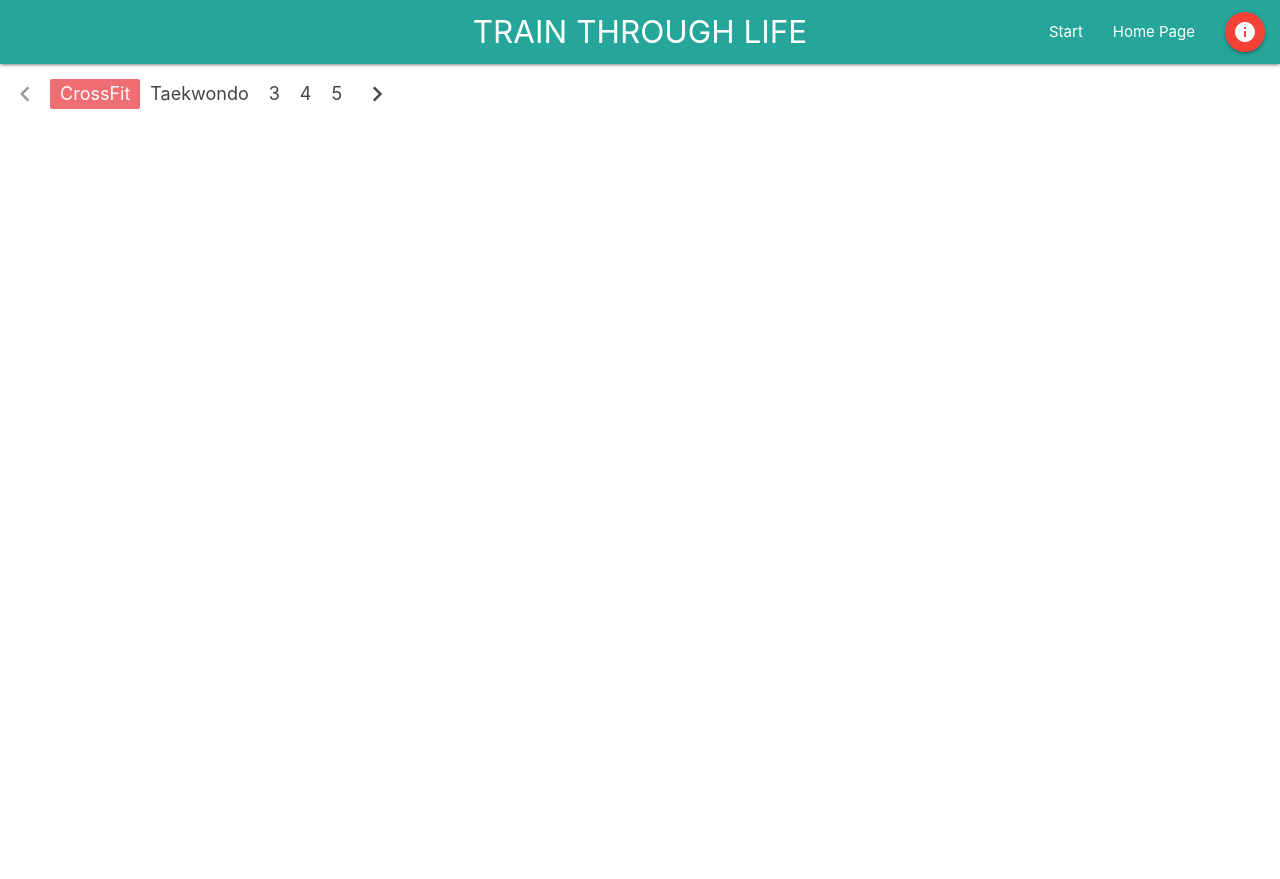
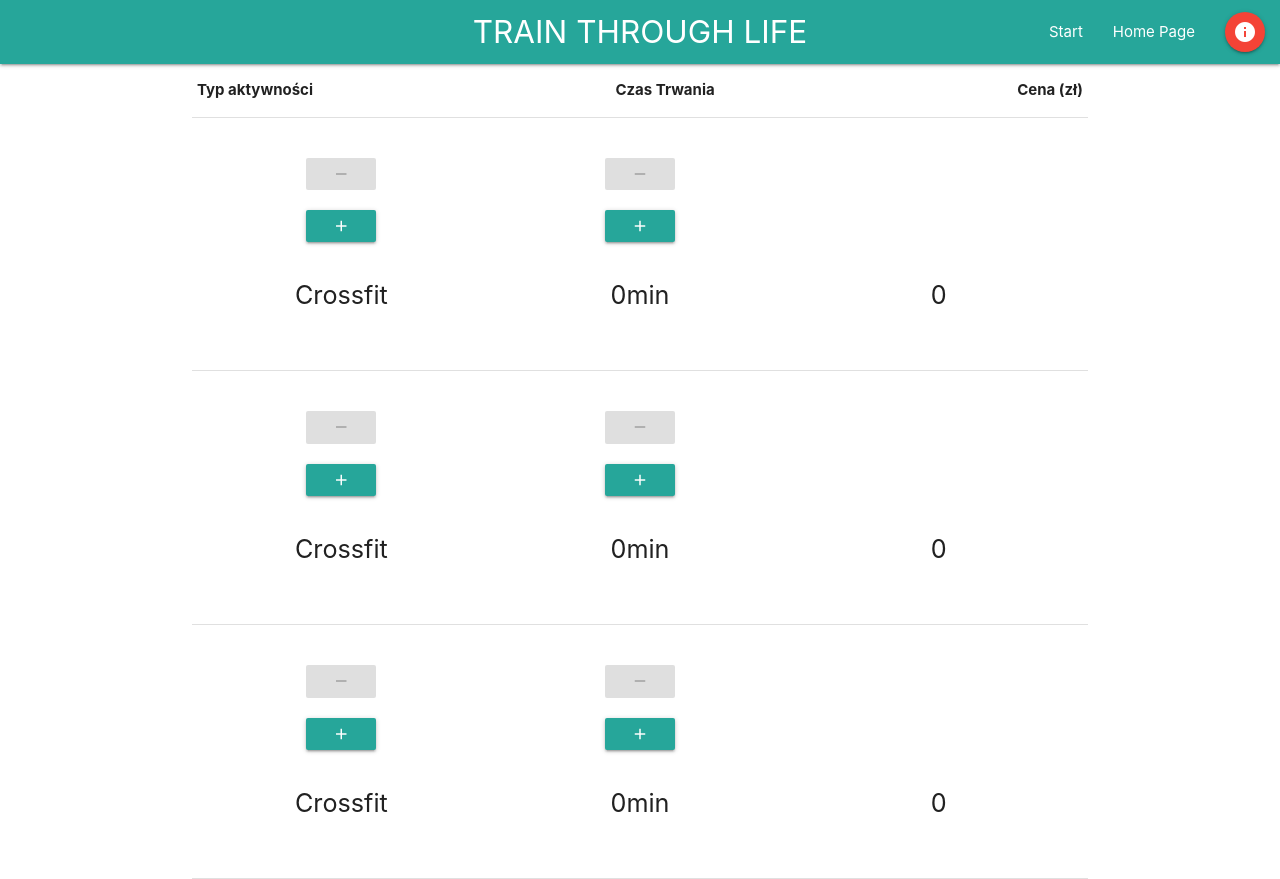
Before and after one commit to LexAeterna12321/Train-Through-Life, a React (Create React App) app: page /addtraining in a window 1280 px wide. Before the commit the page ends 800 px from the top, so only its background shows below. Built offline with nearby package versions, Linux system fonts and the light colour scheme.

Commit message:
adding training section added

```diff
--- a/src/App.js
+++ b/src/App.js
@@ -7,7 +7,7 @@ import SignUp from "./components/project/auth/SignUp";
 import SignInUser from "./components/project/auth/SignInUser";
 import SignInTrainer from "./components/project/auth/SignInTrainer";
 import Dashboard from "./components/project/Dashboard";
-import AddTraining from "./components/project/dashboard/AddTraining";
+import AddTraining from "./components/project/training/TrainingList";
 import About from "./components/project/About";
 
 class App extends Component {
--- a/src/components/project/dashboard/AddTraining.js
+++ /dev/null
@@ -1,37 +0,0 @@
-import React from "react";
-
-const AddTraining = () => {
-  return (
-    <div classNameName="container">
-      <ul className="pagination">
-        <li className="disabled">
-          <a href="#!">
-            <i className="material-icons">chevron_left</i>
-          </a>
-        </li>
-        <li className="active">
-          <a href="#!">CrossFit</a>
-        </li>
-        <li className="waves-effect">
-          <a href="#!">Taekwondo</a>
-        </li>
-        <li className="waves-effect">
-          <a href="#!">3</a>
-        </li>
-        <li className="waves-effect">
-          <a href="#!">4</a>
-        </li>
-        <li className="waves-effect">
-          <a href="#!">5</a>
-        </li>
-        <li className="waves-effect">
-          <a href="#!">
-            <i className="material-icons">chevron_right</i>
-          </a>
-        </li>
-      </ul>
-    </div>
-  );
-};
-
-export default AddTraining;
--- a/src/components/project/trainers/TrainerDetail.js
+++ b/src/components/project/trainers/TrainerDetail.js
@@ -1,4 +1,5 @@
 import React from "react";
+import { Link } from "react-router-dom";
 
 const TrainerDetail = props => {
   const { first_name, last_name, photo, description, classes } = props.trainer;
@@ -12,12 +13,12 @@ const TrainerDetail = props => {
           <span className="card-title black-text">
             {first_name} {last_name}
           </span>
-          <a
-            href="/addTraining"
+          <Link
+            to="/addTraining"
             className="btn-floating halfway-fab waves-effect waves-light red right"
           >
             <i className="material-icons">alarm_add</i>
-          </a>
+          </Link>
         </div>
         <div className="card-content left-align">
           <p>{description}</p>
--- /dev/null
+++ b/src/components/project/training/TrainingDetail.js
@@ -0,0 +1,134 @@
+import React, { Component } from "react";
+
+class TrainingDetail extends Component {
+  constructor(props) {
+    super(props);
+    this.classesRef = React.createRef();
+    this.state = {
+      classes: { type: "Crossfit", duration: 0, totalCost: 0 },
+      orderedClasses: ""
+    };
+  }
+
+  activateClasses = () => {
+    const ref = this.classesRef.current;
+    const type = ref.innerText;
+    ref.classList.remove("red-text");
+    ref.classList.add("green-text");
+    const classes = { ...this.state.classes, type };
+    this.setState({ classes, orderedClasses: classes.type });
+  };
+  deactivateClasses = () => {
+    const ref = this.classesRef.current;
+    const type = ref.innerText;
+    ref.classList.remove("green-text");
+    const classes = { ...this.state.classes, type };
+    this.setState({ classes, orderedClasses: "" });
+  };
+
+  incrementDuration = () => {
+    let duration = this.state.classes.duration;
+    let totalCost = this.state.classes.totalCost;
+    totalCost += 40;
+    duration += 30;
+    const classes = { ...this.state.classes, duration, totalCost };
+    this.setState({ classes });
+  };
+
+  decrementDuration = () => {
+    let duration = this.state.classes.duration;
+    let totalCost = this.state.classes.totalCost;
+    totalCost -= 40;
+    duration -= 30;
+    const classes = { ...this.state.classes, duration, totalCost };
+    this.setState({ classes });
+  };
+
+  render() {
+    return (
+      <tr style={centeringContent}>
+        <td style={columnsStyle}>
+          <button
+            className={
+              this.state.orderedClasses
+                ? "btn btn-small waves-effect waves-light red  left"
+                : "btn btn-small waves-effect waves-light red disabled left"
+            }
+            style={buttonsStyle}
+            onClick={this.deactivateClasses}
+          >
+            <i className="material-icons">remove</i>
+          </button>
+
+          <button
+            className="btn btn-small waves-effect waves-light teal lighten-1 left"
+            style={buttonsStyle}
+            onClick={this.activateClasses}
+          >
+            <i className="material-icons">add</i>
+          </button>
+          <p className="flow-text center" ref={this.classesRef}>
+            {this.state.classes.type}
+          </p>
+        </td>
+        {/* ------------------------------------------------------------------- */}
+        <td style={columnsStyle}>
+          <button
+            className={
+              this.state.classes.duration > 0
+                ? "btn btn-small waves-effect waves-light red  left"
+                : "btn btn-small waves-effect waves-light red disabled left"
+            }
+            style={buttonsStyle}
+            onClick={this.decrementDuration}
+          >
+            <i className="material-icons">remove</i>
+          </button>
+
+          <button
+            className="btn btn-small waves-effect waves-light teal lighten-1 left"
+            style={buttonsStyle}
+            onClick={this.incrementDuration}
+          >
+            <i className="material-icons">add</i>
+          </button>
+          <p className="flow-text center">{this.state.classes.duration}min</p>
+        </td>
+        {/* ------------------------------------------------------------------- */}
+        <td style={columnsStyle}>
+          <button
+            className="btn btn-small waves-effect waves-light red disabled left"
+            style={{ ...buttonsStyle, transform: "scale(0)" }}
+          >
+            <i className="material-icons">remove</i>
+          </button>
+          <button
+            className="btn btn-small waves-effect waves-light teal lighten-1 left"
+            style={{ ...buttonsStyle, transform: "scale(0)" }}
+          >
+            <i className="material-icons">add</i>
+          </button>{" "}
+          <p className="flow-text center">{this.state.classes.totalCost}</p>
+        </td>
+      </tr>
+    );
+  }
+}
+const centeringContent = {
+  textAlign: "center",
+  display: "flex",
+  justifyContent: "space-between"
+};
+const buttonsStyle = {
+  margin: "10px",
+  width: "70px"
+};
+
+const columnsStyle = {
+  display: "flex",
+  flexDirection: "column",
+  padding: "30px",
+  alignItems: "center",
+  width: "90%"
+};
+export default TrainingDetail;
--- /dev/null
+++ b/src/components/project/training/TrainingList.js
@@ -0,0 +1,32 @@
+import React from "react";
+import TrainingDetail from "./TrainingDetail";
+const AddTraining = () => {
+  // po podpięciu reduxa przekazać dane o treningu i koszcie usługi
+  return (
+    <div className="container">
+      <table>
+        <thead>
+          <tr style={centeringContent}>
+            <th>Typ aktywności</th>
+            <th>Czas Trwania</th>
+            <th>Cena (zł)</th>
+          </tr>
+        </thead>
+
+        <tbody>
+          <TrainingDetail />
+          <TrainingDetail />
+          <TrainingDetail />
+        </tbody>
+      </table>
+    </div>
+  );
+};
+
+const centeringContent = {
+  textAlign: "center",
+  display: "flex",
+  justifyContent: "space-between"
+};
+
+export default AddTraining;
```
